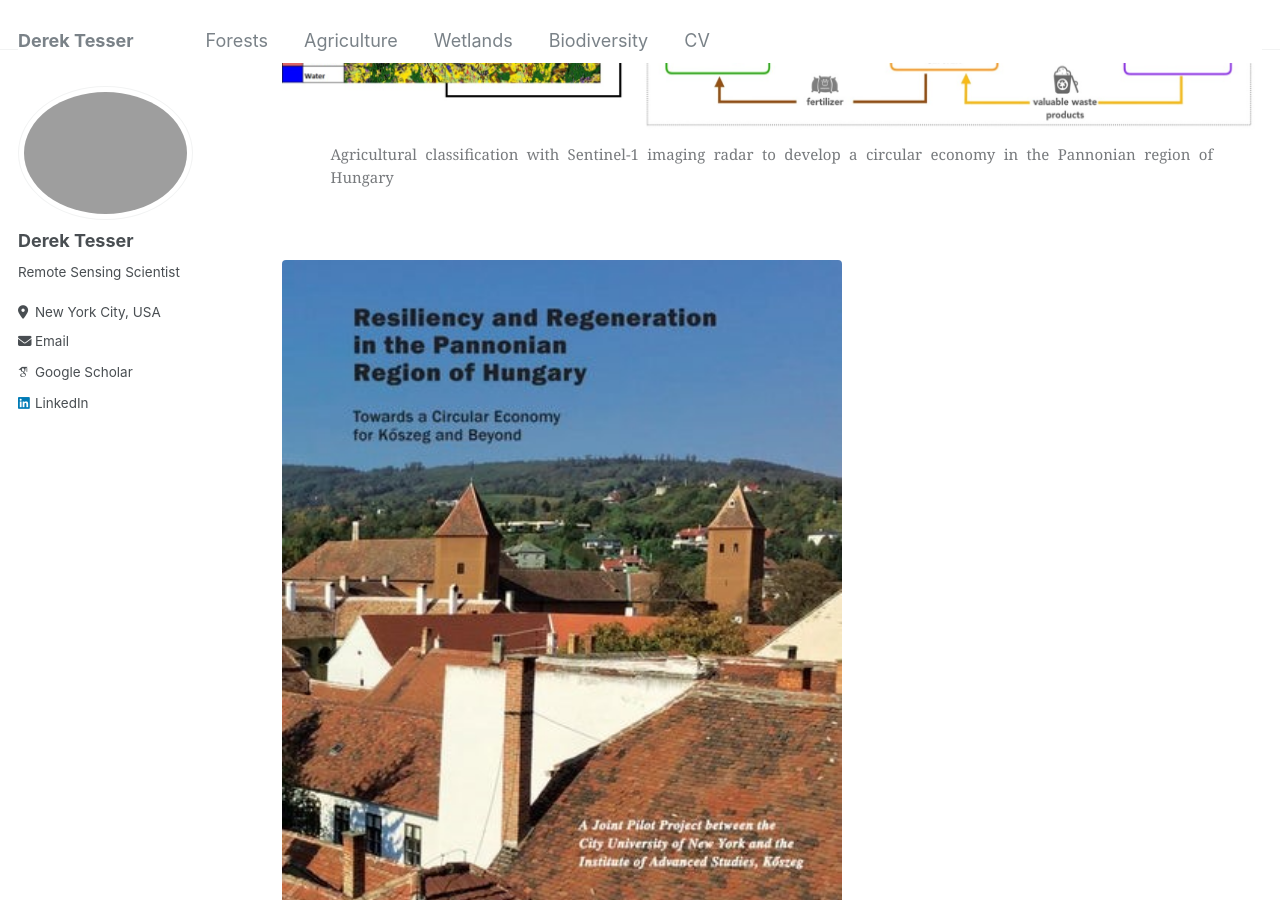
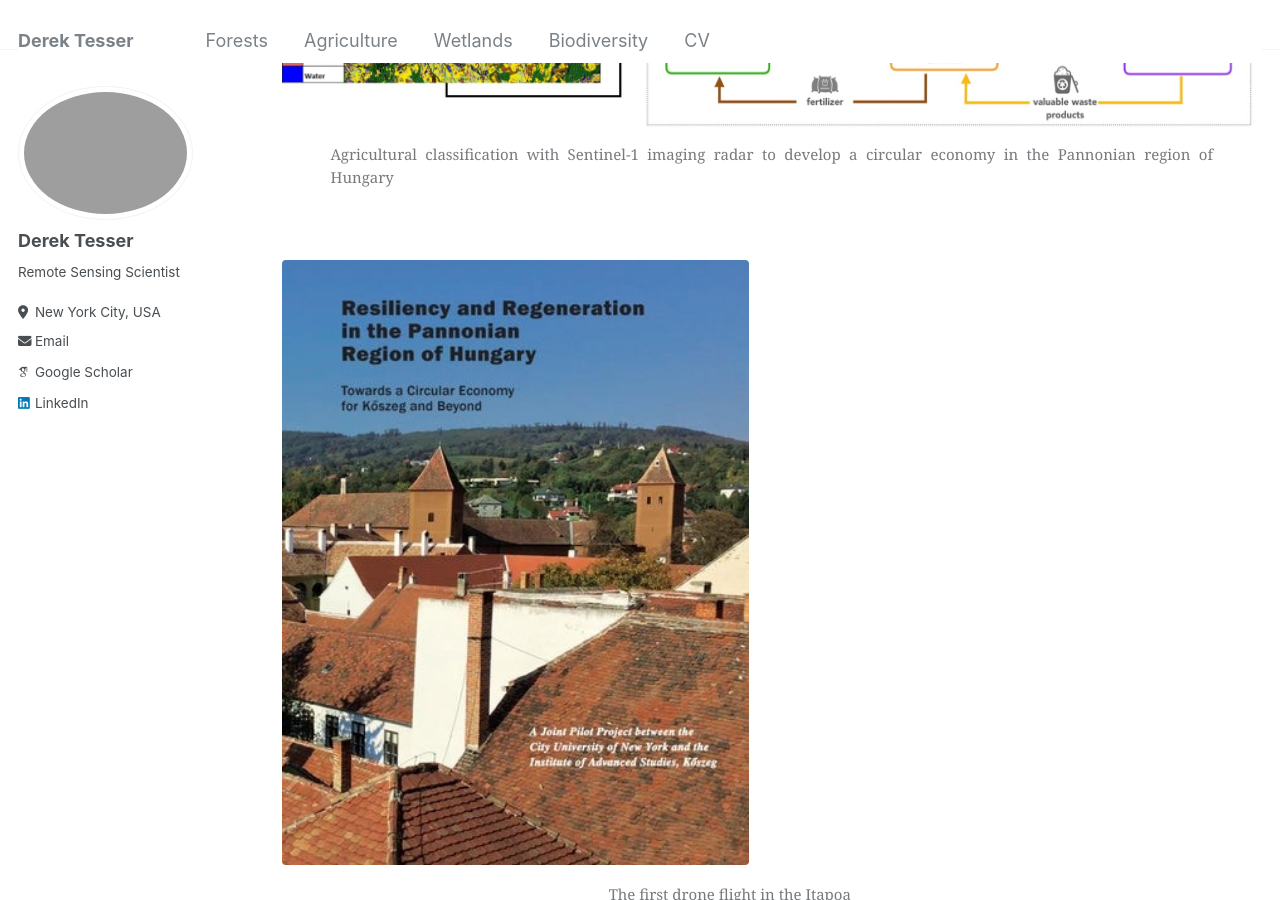
Before and after one commit to dstesser/dstesser.github.io, a Jekyll site: the page built from _pages/agriculture.md, in a window 1280 px wide and 900 px high, scrolled down 1382 px. Built offline with Jekyll 4.4.1, drawn with Linux system fonts in a browser that asks for light colours; some web fonts are replaced.

Commit message:
Update agriculture.md

```diff
--- a/_pages/agriculture.md
+++ b/_pages/agriculture.md
@@ -47,7 +47,7 @@ Update text here on what we did for agriclture inventories to reinvision circula
 
 <div style="text-align:left;">
     <figure style="display:inline-block; text-align: left;">
-        <img src="https://raw.githubusercontent.com/dstesser/dstesser.github.io/master/images/koszeg%20book.jpg" style="width: 60%;">
+        <img src="https://raw.githubusercontent.com/dstesser/dstesser.github.io/master/images/koszeg%20book.jpg" style="width: 50%;">
         <figcaption style="font-size: 15px; max-width: 30%; text-align:left; margin: 0 auto;">The first drone flight in the Itapoa Reserve, Ecuador, after a ten-hour incredible hike to this pristine hotspot of tropical biodiversity.</figcaption>
     </figure>
 </div>
```
